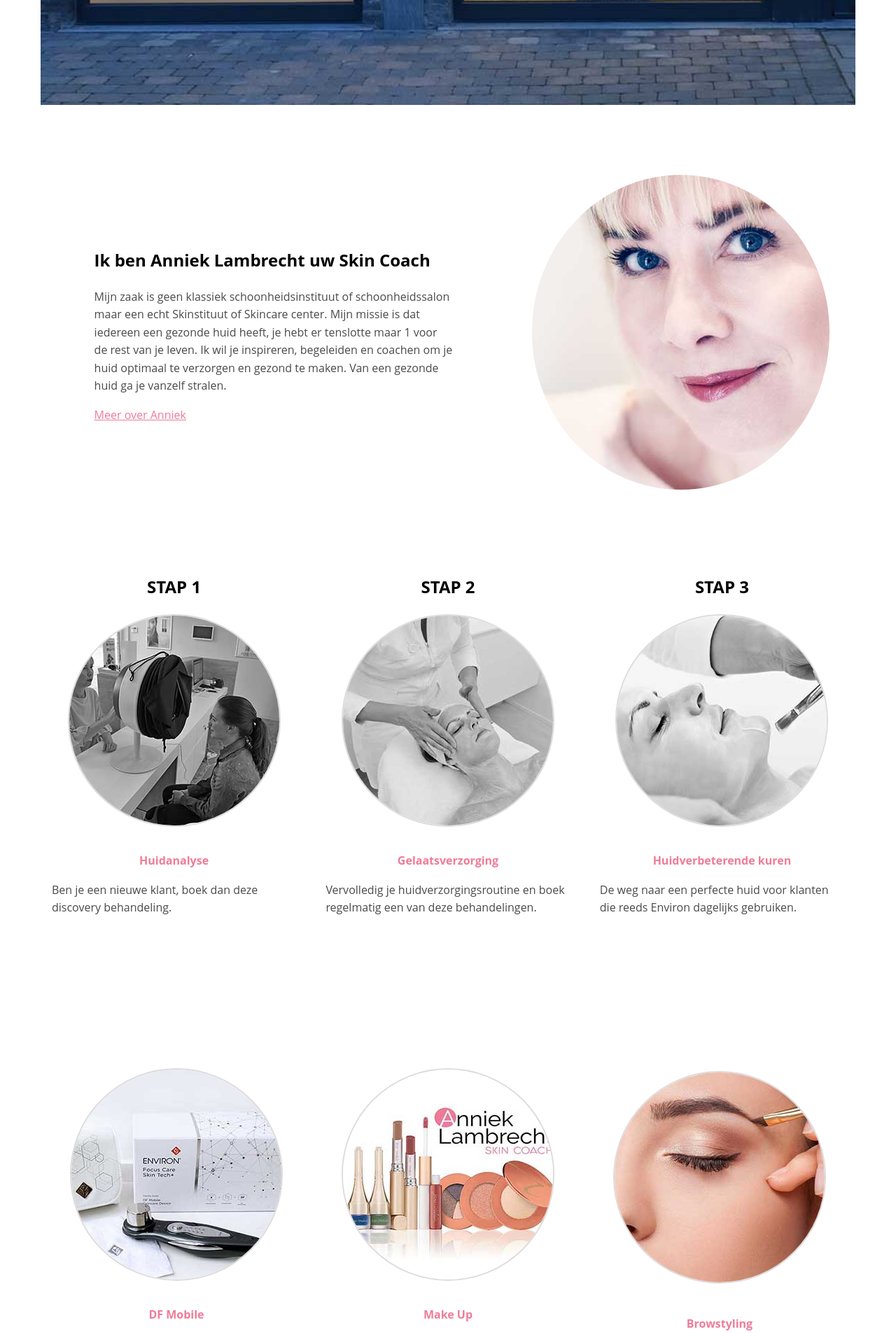
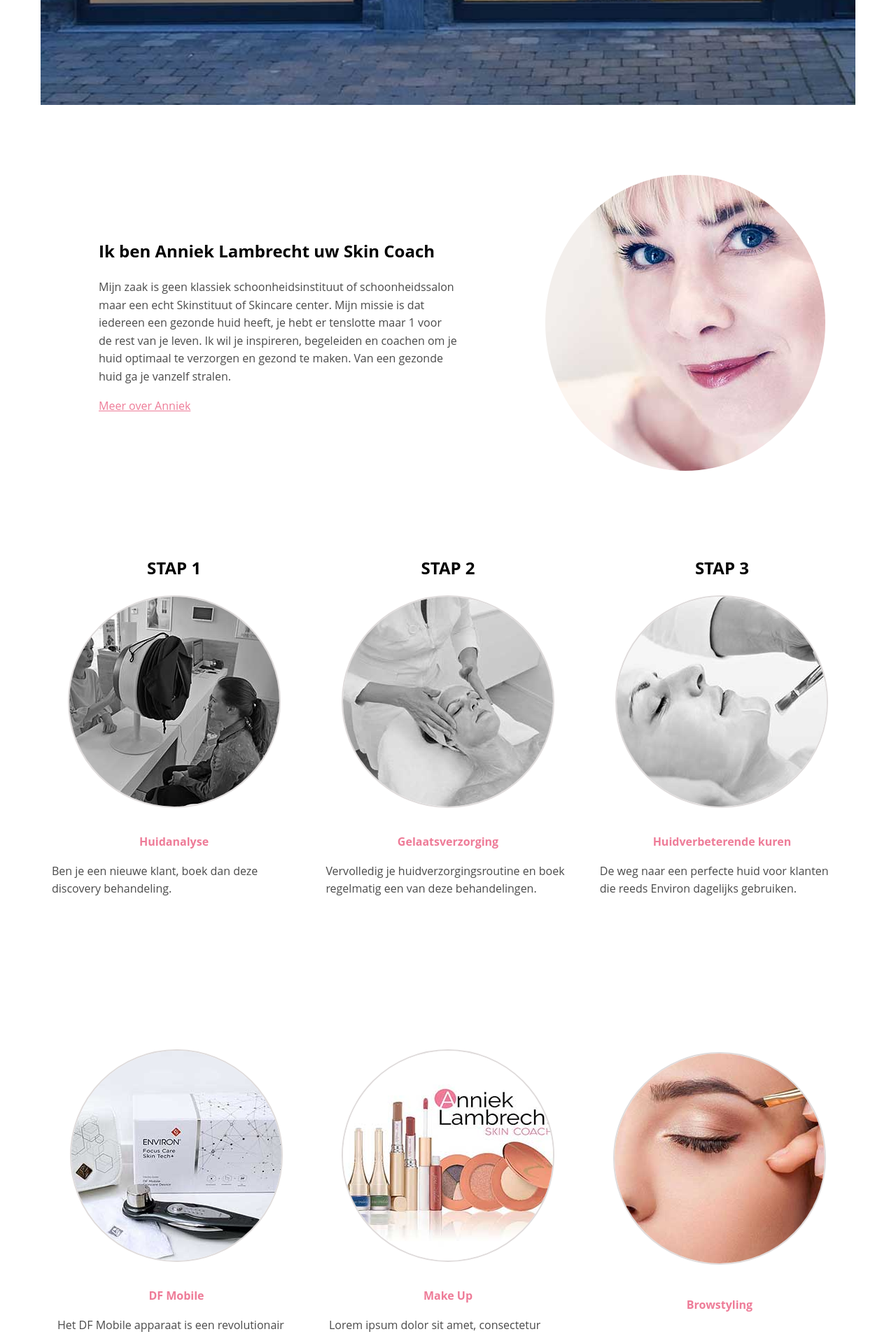
Before and after one commit to acandael/anniek, a Jekyll site: the page built from index.html, in a window 1280 px wide. Shown: the part 906-2813 px from the top of the page at 70% size. Built offline with Jekyll 4.4.1, drawn with Linux system fonts in a browser that asks for light colours.

Commit message:
fix issue with image about section for mobile view

```diff
--- a/_sass/_about.scss
+++ b/_sass/_about.scss
@@ -24,7 +24,6 @@
   }
 
   img.about {
-    height: 50vh;
     border-radius: 50%;
 
     @media only screen and (max-width: $bp-medium) {
```
